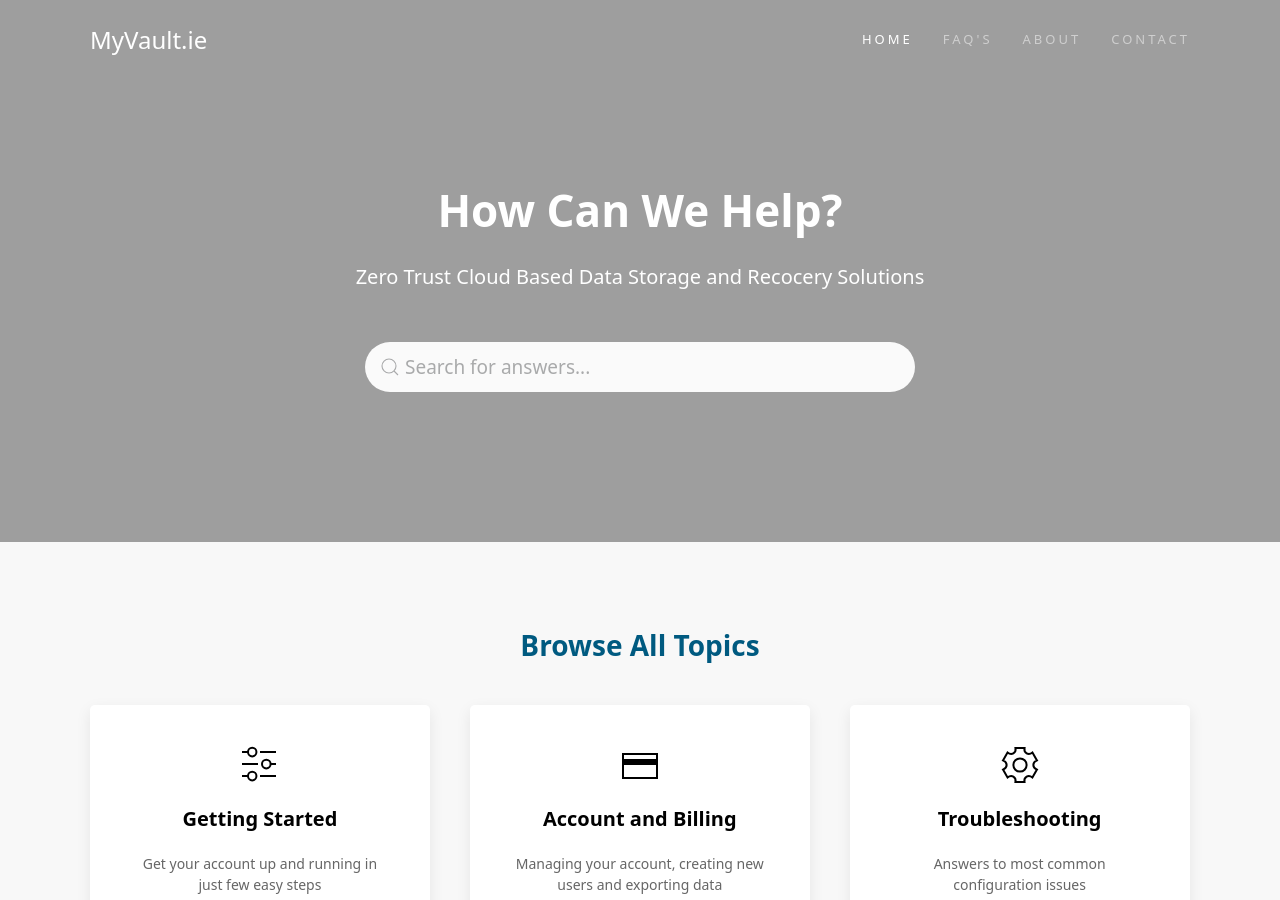
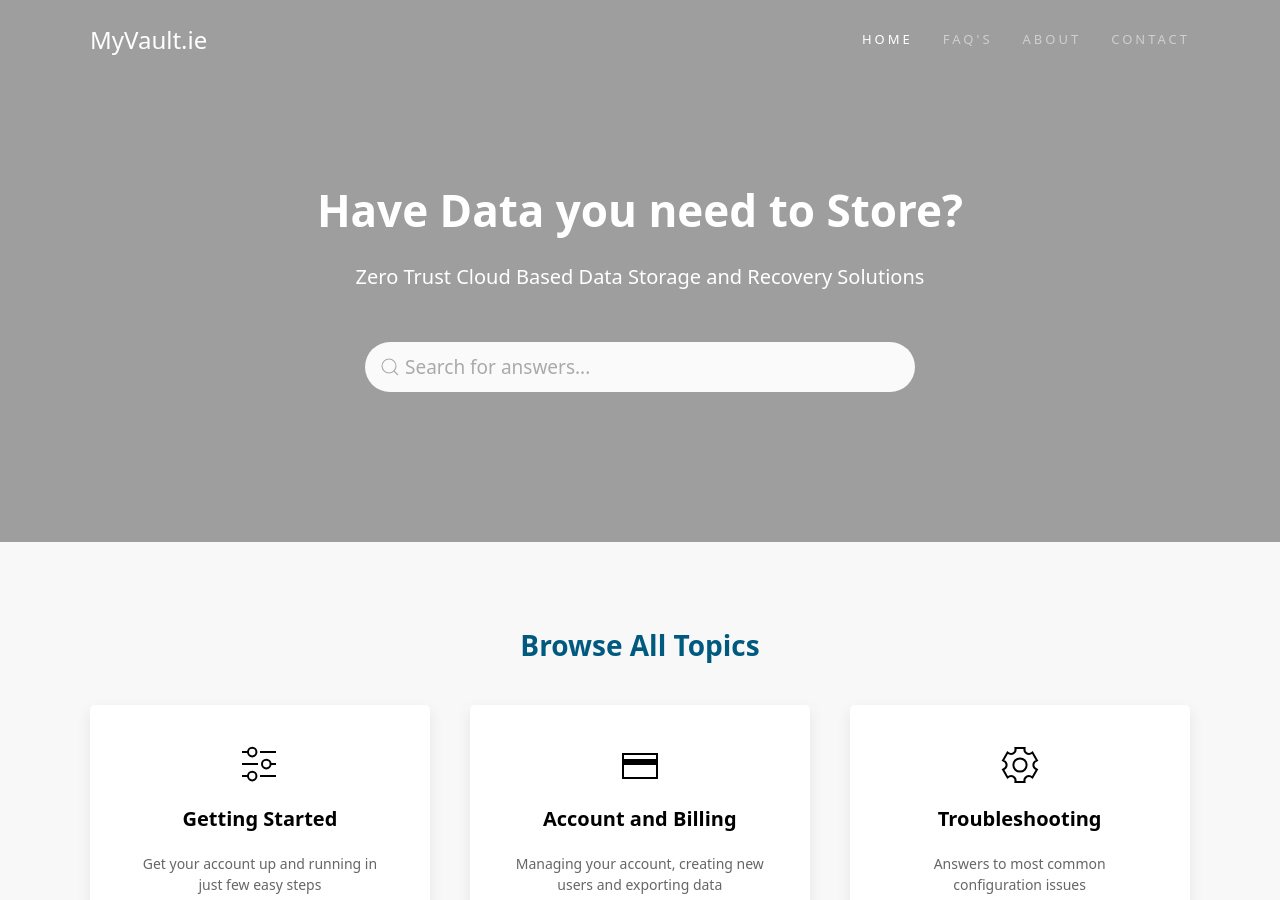
Before and after one commit to robbertl/robbertl.github.io, a Jekyll site: the page built from index.md, in a window 1280 px wide and 900 px high. Built offline with Jekyll 4.4.1, drawn with Linux system fonts in a browser that asks for light colours.

Commit message:
Update index.md

```diff
--- a/index.md
+++ b/index.md
@@ -1,7 +1,7 @@
 ---
 layout: help
-title: How Can We Help?
-subtitle: Zero Trust Cloud Based Data Storage and Recocery Solutions
+title: Have Data you need to Store?
+subtitle: Zero Trust Cloud Based Data Storage and Recovery Solutions
 hero:
     background: "#005a80"
     align: center
```
